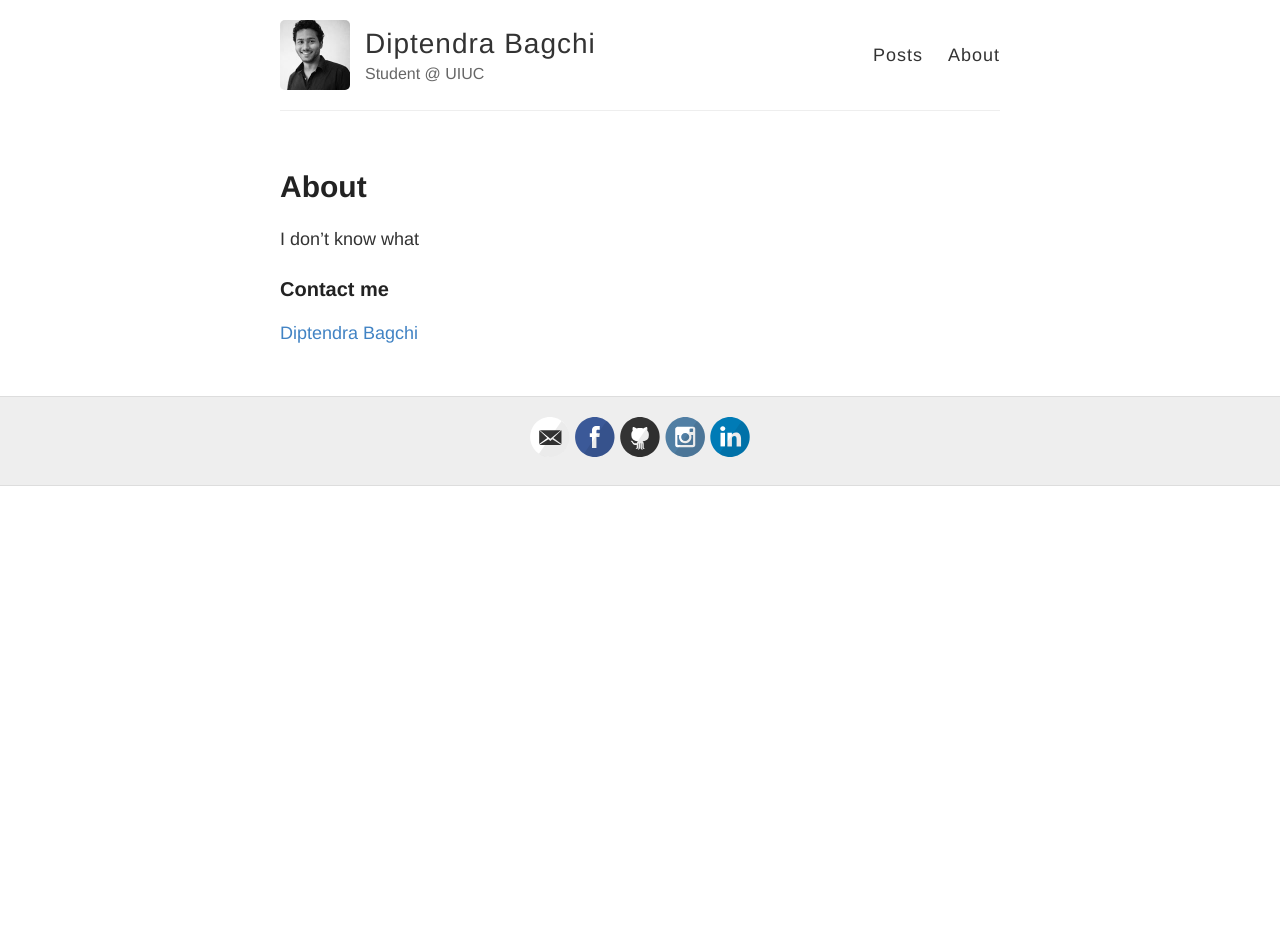
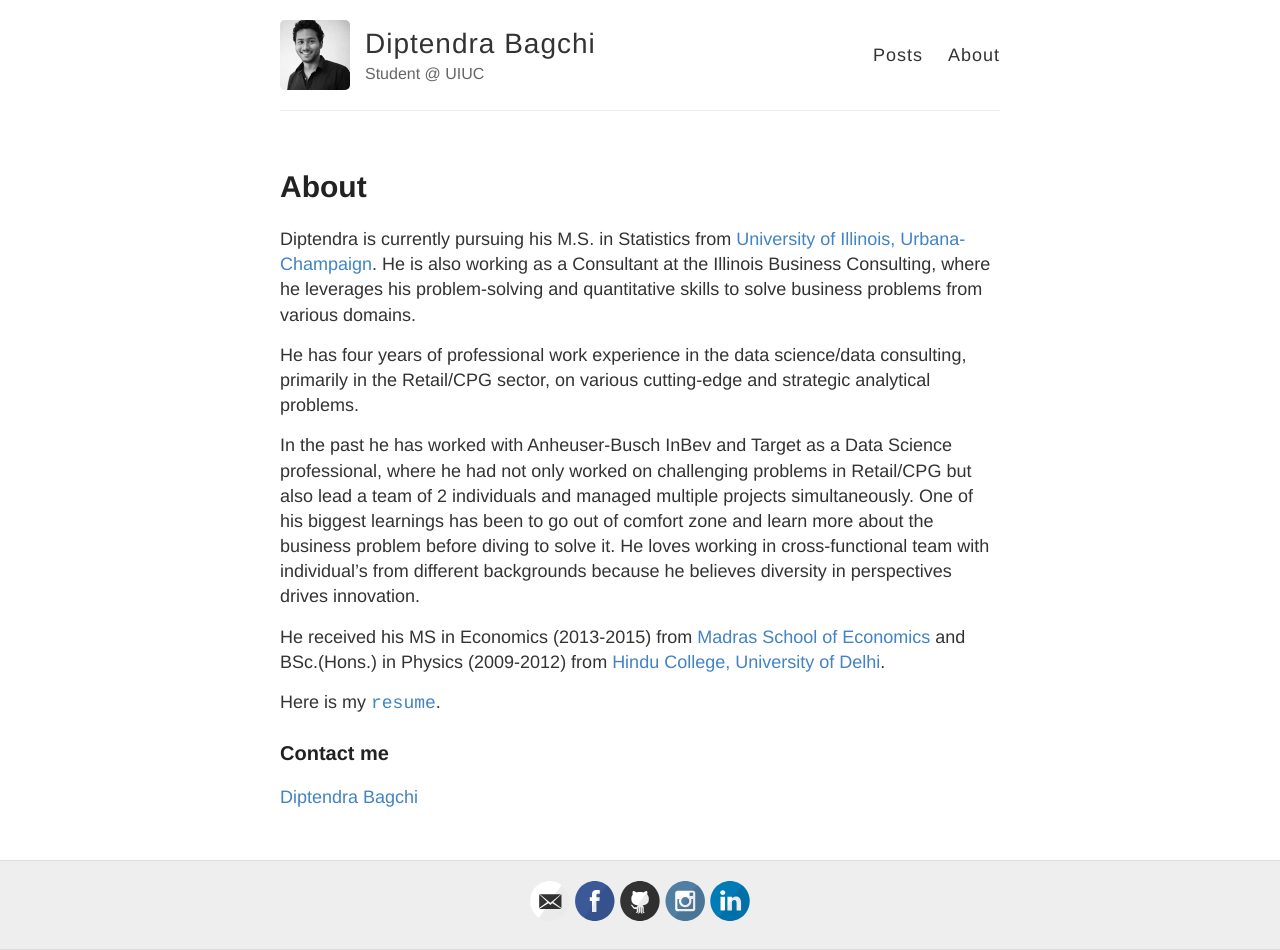
Before and after one commit to Diptendra/diptendra.github.io, a Jekyll site: the page built from about.md, in a window 1280 px wide. Built offline with Jekyll 4.4.1, drawn with Linux system fonts in a browser that asks for light colours; before the commit the page ends 900 px from its top, so only the background shows below that.

Commit message:
Added About me and Resume

```diff
--- a/about.md
+++ b/about.md
@@ -1,11 +1,18 @@
 ---
 layout: page
 title: About
-permalink: /about/
+published: true
 ---
 
-I don't know what
+Diptendra is currently pursuing his M.S. in Statistics from [University of Illinois, Urbana-Champaign](https://stat.illinois.edu/). He is also working as a Consultant at the Illinois Business Consulting, where he leverages his problem-solving and quantitative skills to solve business problems from various domains.
 
+He has four years of professional work experience in the data science/data consulting, primarily in the Retail/CPG sector, on various cutting-edge and strategic analytical problems.
+
+In the past he has worked with Anheuser-Busch InBev and Target as a Data Science professional, where he had not only worked on challenging problems in Retail/CPG but also lead a team of 2 individuals and managed multiple projects simultaneously. One of his biggest learnings has been to go out of comfort zone and learn more about the business problem before diving to solve it. He loves working in cross-functional team with individual's from different backgrounds because he believes diversity in perspectives drives innovation.
+
+He received his MS in Economics (2013-2015) from [Madras School of Economics](https://www.mse.ac.in/) and BSc.(Hons.) in Physics (2009-2012) from [Hindu College, University of Delhi](http://www.hinducollege.ac.in/).
+
+Here is my [`resume`]({{ site.baseurl }}/Resume.pdf).
 
 ### Contact me
 
```
Also changed, not shown: 1 other file.
